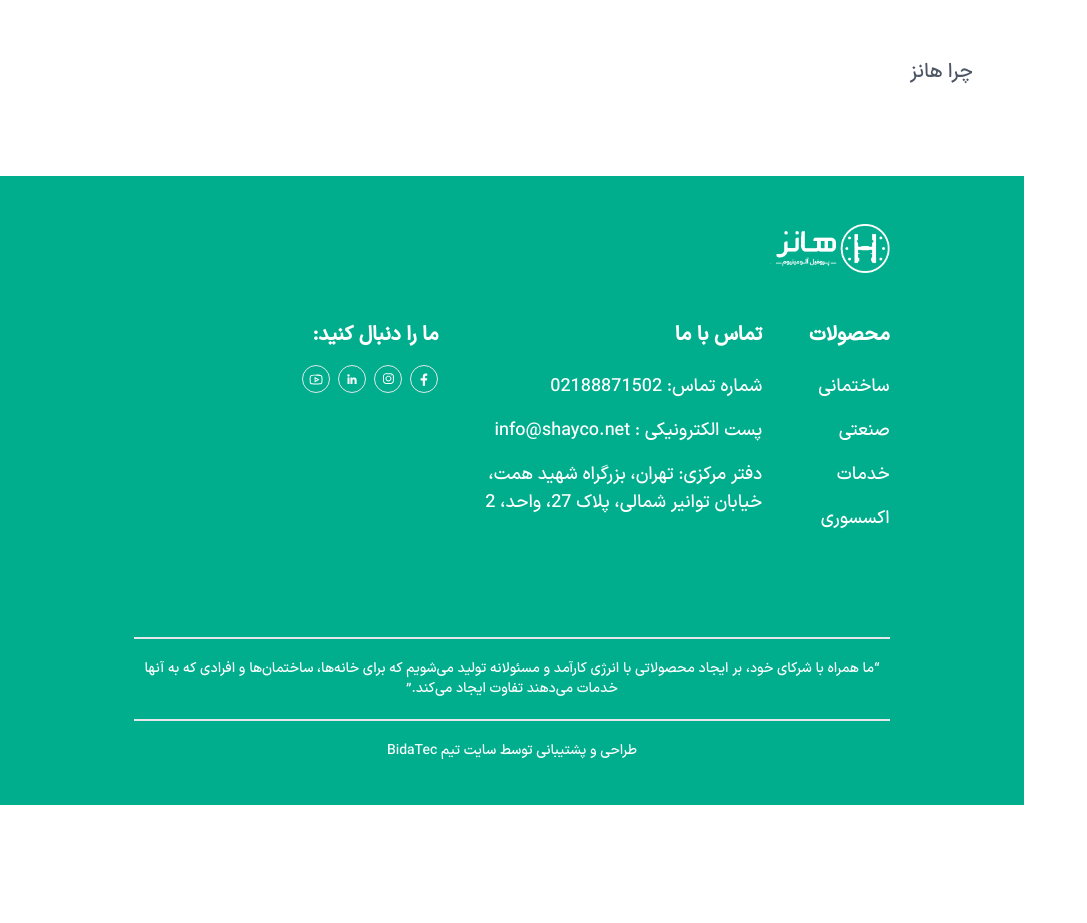
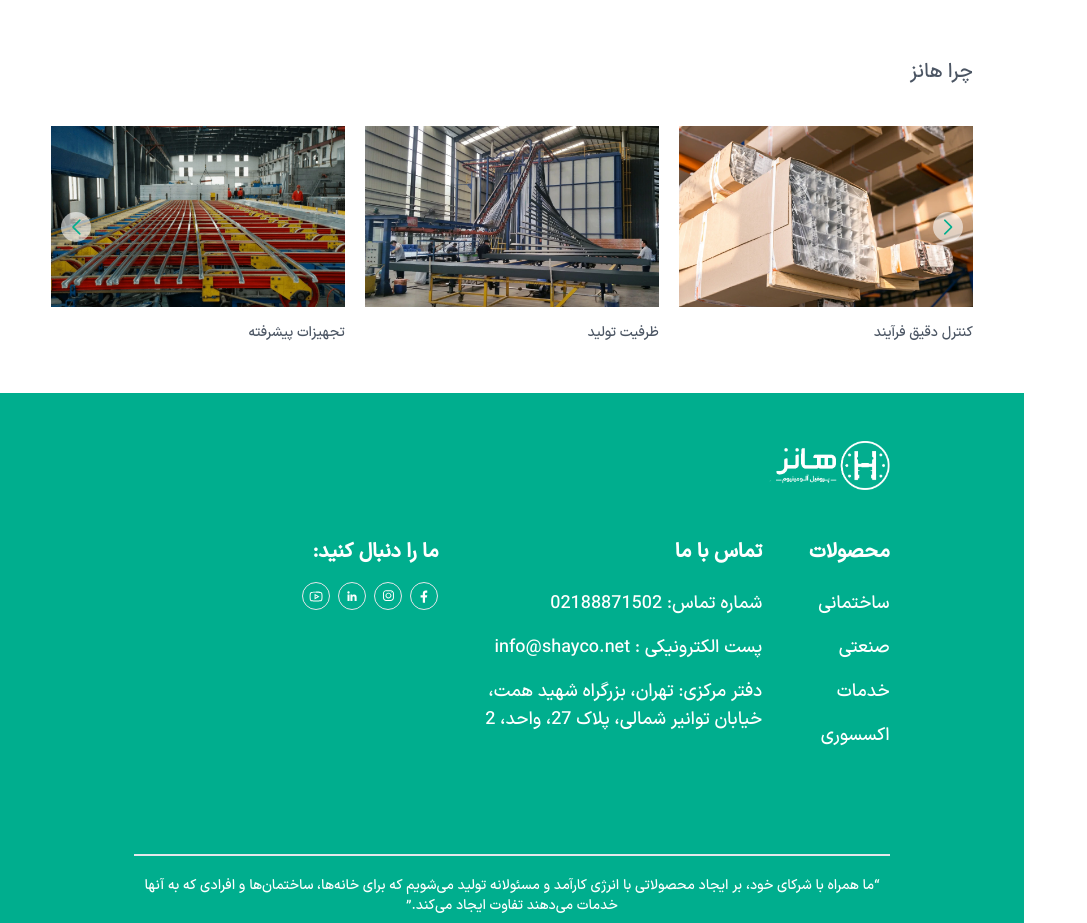
Before and after one commit to zahra-hsb/hanz-, a Next.js app: page /products in a window 1280 px wide. Shown: the part 960-1883 px from the top of the page, without its empty margins (0-1087 px from the left). Before the commit the page ends 1765 px from the top, so only its background shows below. Built offline with nearby package versions, Linux system fonts and the light colour scheme.

Commit message:
edit WhyHanz component

```diff
--- a/src/components/prductsComponents/WhyHanz/index.jsx
+++ b/src/components/prductsComponents/WhyHanz/index.jsx
@@ -5,6 +5,13 @@ import hanzProfile3 from '../../../../public/image/hanz-profile3.webp'
 
 
 export default function WhyHanz() {
+  const slides = [
+    { image: hanzProfile1, text: 'کنترل دقیق فرآیند' },
+    { image: hanzProfile3, text: 'ظرفیت تولید' },
+    { image: hanzProfile2, text: 'تجهیزات پیشرفته' },
+    { image: hanzProfile3, text: 'قاب منظره آلومینیومی' }
+  ]
+
   return (
     <>
       <div className="w-full">
@@ -15,7 +22,12 @@ export default function WhyHanz() {
 
         </div>
         <div id="home-carousel" className="w-full">
-            <Slider url={'/products'} slidesPerView={3} image1={hanzProfile1} image2={hanzProfile3} image3={hanzProfile2} image4={hanzProfile3} textSlider={true} textSlider1={'کنترل دقیق فرآیند'} textSlider2={'ظرفیت تولید'} textSlider3={'تجهیزات پیشرفته'} textSlider4={'قاب منظره آلومینیومی'} sliderCount={''} />
+          <Slider
+            url='/products'
+            slidesPerView={3}
+            slides={slides}
+            textSlider={true}
+          />
         </div>
       </div>
     </>
```
Lines whose indentation alone changed are shown as unchanged.
